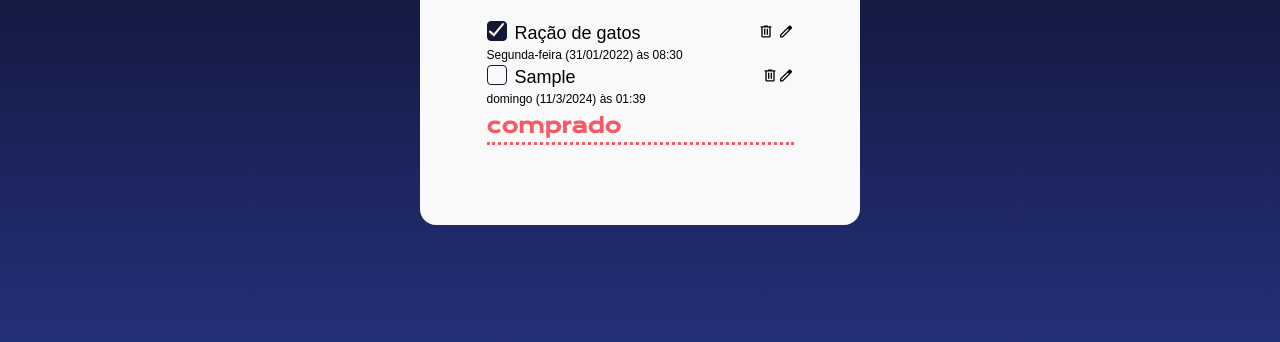
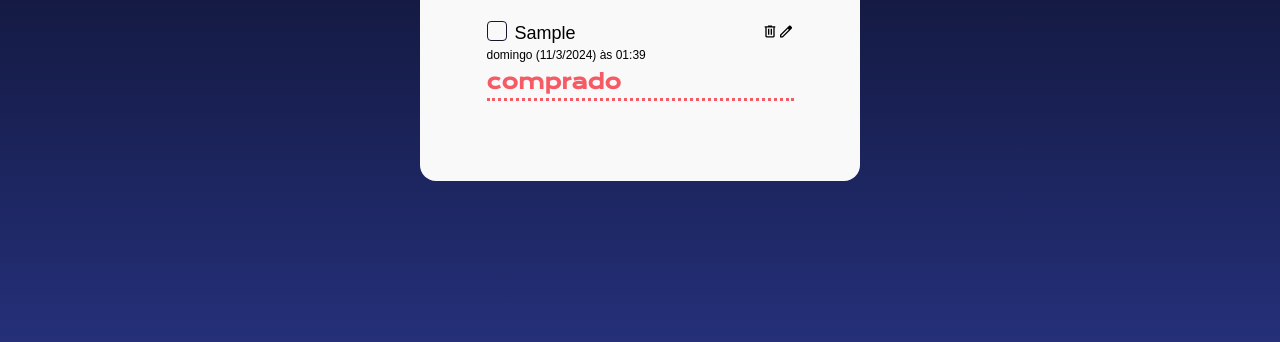
Before and after one commit to Rerisvaldo/3801-javascript-pra-web-projeto-base, a plain HTML site: page index.html in a window 1280 px wide. Both pictures are taken after typing "Sample" into the empty fields and a click on the button "Salvar intem". Shown: the part 420-762 px from the top of the page. Drawn offline with nearby package versions, Linux system fonts and the light colour scheme; a web font is replaced by a local one.

Commit message:
criando arquivo de lista vazia

```diff
--- a/index.html
+++ b/index.html
@@ -24,29 +24,9 @@
             <ul id="lista-de-compras">
                 <h2>lista de Compras</h2>
                 <hr />
-
-                <li>
-                    <div class="lista-item-container">
-                        <div class="lista-itens">
-                            <div class="chackbox-container">
-                                <label for="chackbox-1">
-                                    <input class="chackbox-input" type="checkbox" name="" id="chackbox-1" />
-                                    <div class="chackbox-costumizado chacked"></div>
-                                </label>
-                            </div>
-                            <p> Ração de gatos </p>
-                        </div>
-                        <div>
-                            <button class="item-lista-button">
-                                <img src="img/delete.svg" alt="Deletar">
-                            </button>
-                            <button class="item-lista-button">
-                                <img src="img/edit.svg" alt="Editar">
-                            </button>
-                        </div>
-                    </div>
-                    <p class="texto-data">Segunda-feira (31/01/2022) às 08:30 </p>
-                </li>
+                <p id="menssagem-lista-vazia" style="display: block;"> Sua lista está vazia. Adicione itens a ela para
+                    não esquecer nada na
+                    próxima compra!</p>
             </ul>
 
             <h2>comprado</h2>
--- a/js/adicionarItem.js
+++ b/js/adicionarItem.js
@@ -1,94 +1,14 @@
+import { criarItemDalista } from "./criarItensDaLista.js";
+import { verificarListaVazia } from "./verificarListaVazia.js";
+
 const item = document.getElementById("input-item");
 
 const listaDeCompras = document.getElementById("lista-de-compras");
-const listaComprado = document.getElementById("lista-comprado");
-let contador = 0;
 
 
 export function adicionarItem(evento) {
     evento.preventDefault()
-
-    const itemDaLista = document.createElement("li");
-    const containerItemLista = document.createElement("div");
-    containerItemLista.classList.add("lista-item-container");
-
-    const containerNomeDoitem = document.createElement("div");
-    containerNomeDoitem.classList.add("lista-itens");
-
-    const containerChackbox = document.createElement("div");
-    containerChackbox.classList.add("chackbox-container");
-
-    const chackboxInput = document.createElement("input");
-    chackboxInput.type = "checkbox";
-    chackboxInput.classList.add("chackbox-input");
-    chackboxInput.id = "chackbox-" + contador++;
-
-    const checkboxLabel = document.createElement("label");
-    checkboxLabel.setAttribute("for", chackboxInput.id);
-
-    checkboxLabel.addEventListener("click", function (evento) {
-        const checkboxInput = evento.currentTarget.querySelector(".chackbox-input");
-        const checkboxCustomizado = evento.currentTarget.querySelector(".chackbox-costumizado");
-        const itemTitulo = evento.currentTarget.closest("li").querySelector("#item-titulo");
-
-        if (checkboxInput.checked) {
-            checkboxCustomizado.classList.add("chacked");
-            itemTitulo.style.textDecoration = "line-through";
-            listaComprado.appendChild(itemDaLista);
-
-        } else {
-            checkboxCustomizado.classList.remove("chacked");
-            itemTitulo.style.textDecoration = "none";
-            listaDeCompras.appendChild(itemDaLista);
-        }
-    })
-
-    const checkboxCustomizado = document.createElement("div");
-    checkboxCustomizado.classList.add("chackbox-costumizado");
-
-    checkboxLabel.appendChild(chackboxInput);
-    checkboxLabel.appendChild(checkboxCustomizado);
-
-    containerChackbox.appendChild(checkboxLabel);
-    containerNomeDoitem.appendChild(containerChackbox);
-
-
-    const nomeDoItem = document.createElement("p");
-    nomeDoItem.innerHTML = item.value;
-    nomeDoItem.id = "item-titulo";
-
-
-    const containerBotoes = document.createElement("div");
-    const botaoRemover = document.createElement("button");
-    const botaoEditar = document.createElement("button")
-    botaoRemover.classList.add("item-lista-button");
-    botaoEditar.classList.add("item-lista-button");
-
-    const imagemRemover = document.createElement("img");
-    imagemRemover.src = "img/delete.svg";
-    imagemRemover.alt = "Remover";
-
-    const imagemEditar = document.createElement("img");
-    imagemEditar.src = "img/edit.svg";
-    imagemEditar.alt = "Editar";
-
-    botaoRemover.appendChild(imagemRemover);
-    containerBotoes.appendChild(botaoRemover);
-
-    botaoEditar.appendChild(imagemEditar)
-    containerBotoes.appendChild(botaoEditar)
-
-    containerItemLista.appendChild(containerNomeDoitem);
-    containerNomeDoitem.appendChild(nomeDoItem);
-    containerItemLista.appendChild(containerBotoes)
-
-    const itemData = document.createElement("p");
-    itemData.innerHTML = ` ${new Date().toLocaleDateString("pt-BR", { weekday: "long" })}
-    (${new Date().toLocaleDateString()}) às ${new Date().toLocaleTimeString("pt-BR", { hour: "numeric", minute: "numeric" })}`;
-    itemData.classList.add("texto-data");
-
-
-    itemDaLista.appendChild(containerItemLista);
-    itemDaLista.appendChild(itemData);
+    const itemDaLista = criarItemDalista(item.value);
     listaDeCompras.appendChild(itemDaLista);
+    verificarListaVazia(listaDeCompras)
 }
--- /dev/null
+++ b/js/criarItensDaLista.js
@@ -0,0 +1,88 @@
+const listaComprado = document.getElementById("lista-comprado");
+let contador = 0;
+
+
+export function criarItemDalista(item) {
+    const itemDaLista = document.createElement("li");
+    const containerItemLista = document.createElement("div");
+    containerItemLista.classList.add("lista-item-container");
+
+    const containerNomeDoitem = document.createElement("div");
+    containerNomeDoitem.classList.add("lista-itens");
+
+    const containerChackbox = document.createElement("div");
+    containerChackbox.classList.add("chackbox-container");
+
+    const chackboxInput = document.createElement("input");
+    chackboxInput.type = "checkbox";
+    chackboxInput.classList.add("chackbox-input");
+    chackboxInput.id = "chackbox-" + contador++;
+
+    const checkboxLabel = document.createElement("label");
+    checkboxLabel.setAttribute("for", chackboxInput.id);
+
+    checkboxLabel.addEventListener("click", function (evento) {
+        const checkboxInput = evento.currentTarget.querySelector(".chackbox-input");
+        const checkboxCustomizado = evento.currentTarget.querySelector(".chackbox-costumizado");
+        const itemTitulo = evento.currentTarget.closest("li").querySelector("#item-titulo");
+
+        if (checkboxInput.checked) {
+            checkboxCustomizado.classList.add("chacked");
+            itemTitulo.style.textDecoration = "line-through";
+            listaComprado.appendChild(itemDaLista);
+
+        } else {
+            checkboxCustomizado.classList.remove("chacked");
+            itemTitulo.style.textDecoration = "none";
+            listaDeCompras.appendChild(itemDaLista);
+        }
+    })
+
+    const checkboxCustomizado = document.createElement("div");
+    checkboxCustomizado.classList.add("chackbox-costumizado");
+
+    checkboxLabel.appendChild(chackboxInput);
+    checkboxLabel.appendChild(checkboxCustomizado);
+
+    containerChackbox.appendChild(checkboxLabel);
+    containerNomeDoitem.appendChild(containerChackbox);
+
+
+    const nomeDoItem = document.createElement("p");
+    nomeDoItem.innerHTML = item;
+    nomeDoItem.id = "item-titulo";
+
+
+    const containerBotoes = document.createElement("div");
+    const botaoRemover = document.createElement("button");
+    const botaoEditar = document.createElement("button")
+    botaoRemover.classList.add("item-lista-button");
+    botaoEditar.classList.add("item-lista-button");
+
+    const imagemRemover = document.createElement("img");
+    imagemRemover.src = "img/delete.svg";
+    imagemRemover.alt = "Remover";
+
+    const imagemEditar = document.createElement("img");
+    imagemEditar.src = "img/edit.svg";
+    imagemEditar.alt = "Editar";
+
+    botaoRemover.appendChild(imagemRemover);
+    containerBotoes.appendChild(botaoRemover);
+
+    botaoEditar.appendChild(imagemEditar)
+    containerBotoes.appendChild(botaoEditar)
+
+    containerItemLista.appendChild(containerNomeDoitem);
+    containerNomeDoitem.appendChild(nomeDoItem);
+    containerItemLista.appendChild(containerBotoes)
+
+    const itemData = document.createElement("p");
+    itemData.innerHTML = ` ${new Date().toLocaleDateString("pt-BR", { weekday: "long" })}
+    (${new Date().toLocaleDateString()}) às ${new Date().toLocaleTimeString("pt-BR", { hour: "numeric", minute: "numeric" })}`;
+    itemData.classList.add("texto-data");
+
+    itemDaLista.appendChild(containerItemLista);
+    itemDaLista.appendChild(itemData);
+    return itemDaLista;
+}
--- /dev/null
+++ b/js/verificarListaVazia.js
@@ -0,0 +1,9 @@
+const mensagemListavazia = document.getElementById("menssagem-lista-vazia");
+
+export function verificarListaVazia(lista) {
+    if (lista.childElementCount === 0) {
+        mensagemListavazia.style.display = "block";
+    } else {
+        mensagemListavazia.style.display = "none";
+    }
+}
```
